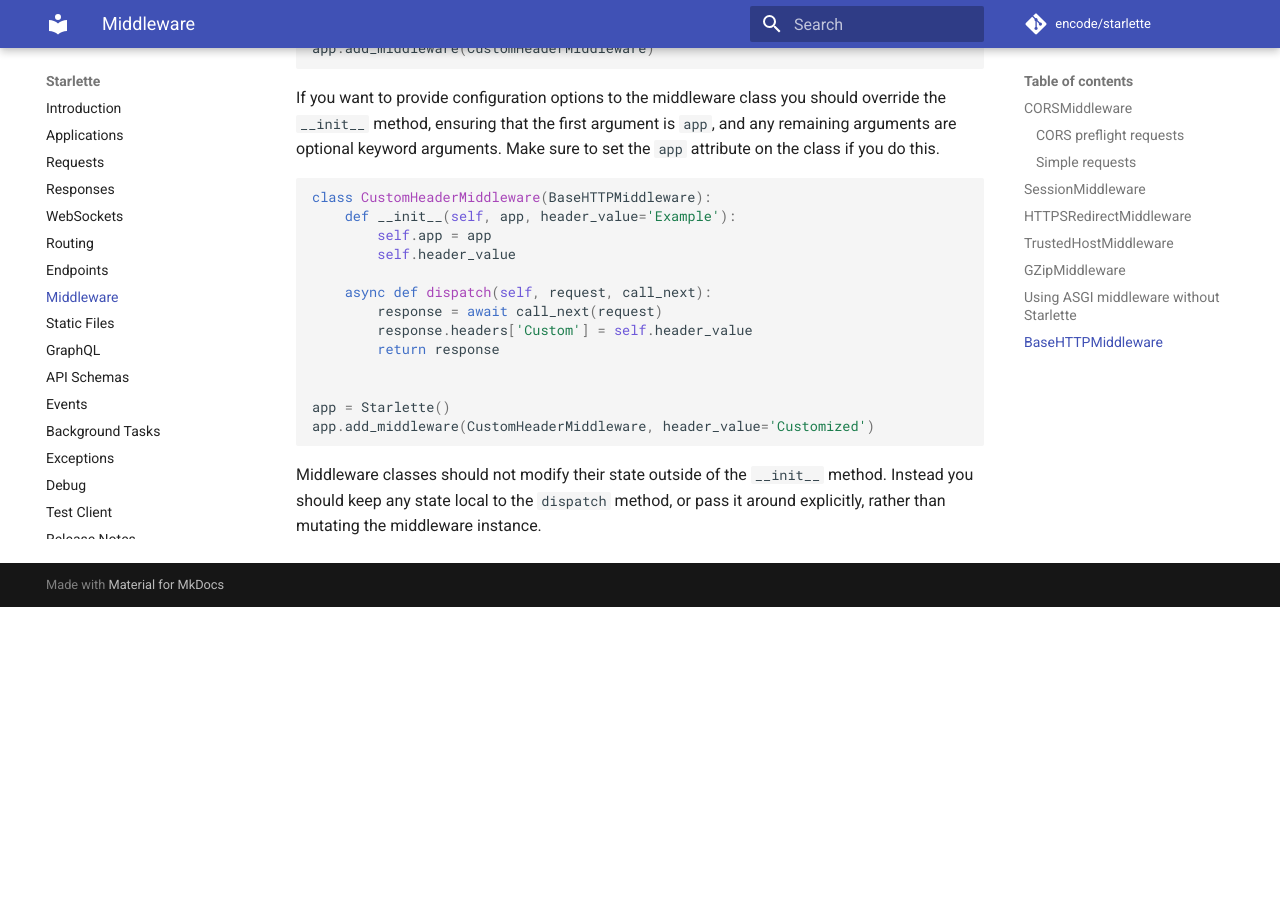
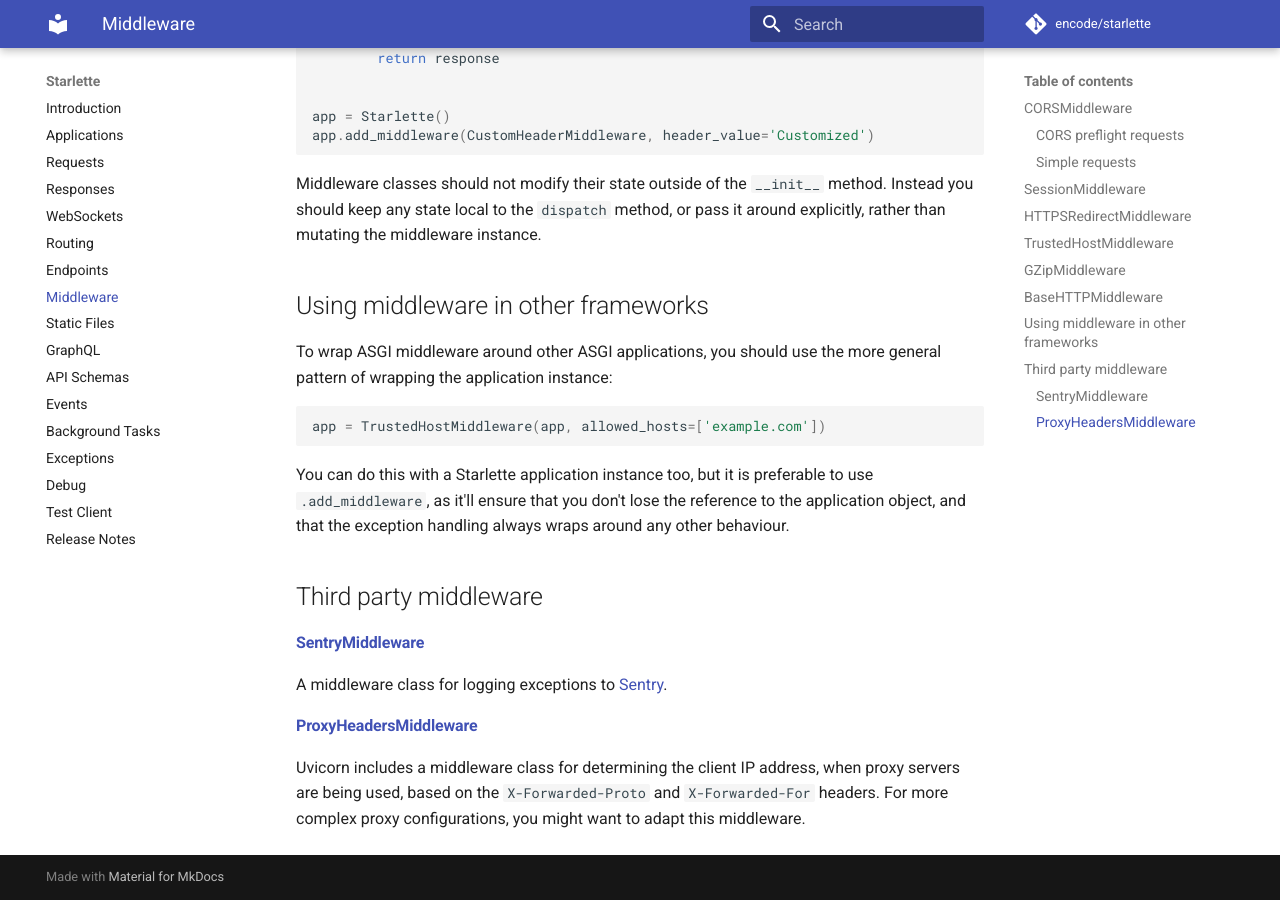
Before and after one commit to hidraco/starlette, an MkDocs documentation site: the page built from docs/middleware.md, in a window 1280 px wide and 900 px high, scrolled down 4134 px. Built offline with MkDocs 1.6.1 and Material for MkDocs 9.7.7, drawn with Linux system fonts in a browser that asks for light colours; comment, search, counter and statistics services are not loaded; before the commit the page ends 4741 px from its top, so only the background shows below that; some of the changed text lies outside the part shown.

Commit message:
Add docs for third party middleware classes

````diff
--- a/docs/middleware.md
+++ b/docs/middleware.md
@@ -139,20 +139,6 @@ The following arguments are supported:
 
 * `minimum_size` - Do not GZip responses that are smaller than this minimum size in bytes. Defaults to `500`.
 
-## Using ASGI middleware without Starlette
-
-To wrap ASGI middleware around other ASGI applications, you should use the
-more general pattern of wrapping the application instance:
-
-```python
-app = TrustedHostMiddleware(app, allowed_hosts=['example.com'])
-```
-
-You can do this with a Starlette application instance too, but it is preferable
-to use `.add_middleware`, as it'll ensure that you don't lose the reference
-to the application object, and that the exception handling always wraps around
-any other behaviour.
-
 ## BaseHTTPMiddleware
 
 An abstract class that allows you to write ASGI middleware against a request/response
@@ -197,3 +183,28 @@ app.add_middleware(CustomHeaderMiddleware, header_value='Customized')
 Middleware classes should not modify their state outside of the `__init__` method.
 Instead you should keep any state local to the `dispatch` method, or pass it
 around explicitly, rather than mutating the middleware instance.
+
+## Using middleware in other frameworks
+
+To wrap ASGI middleware around other ASGI applications, you should use the
+more general pattern of wrapping the application instance:
+
+```python
+app = TrustedHostMiddleware(app, allowed_hosts=['example.com'])
+```
+
+You can do this with a Starlette application instance too, but it is preferable
+to use `.add_middleware`, as it'll ensure that you don't lose the reference
+to the application object, and that the exception handling always wraps around
+any other behaviour.
+
+## Third party middleware
+
+#### [SentryMiddleware](https://github.com/encode/sentry-asgi)
+
+A middleware class for logging exceptions to [Sentry](https://sentry.io/).
+
+#### [ProxyHeadersMiddleware](https://github.com/encode/uvicorn/blob/master/uvicorn/middleware/proxy_headers.py)
+
+Uvicorn includes a middleware class for determining the client IP address,
+when proxy servers are being used, based on the `X-Forwarded-Proto` and `X-Forwarded-For` headers. For more complex proxy configurations, you might want to adapt this middleware.
````
